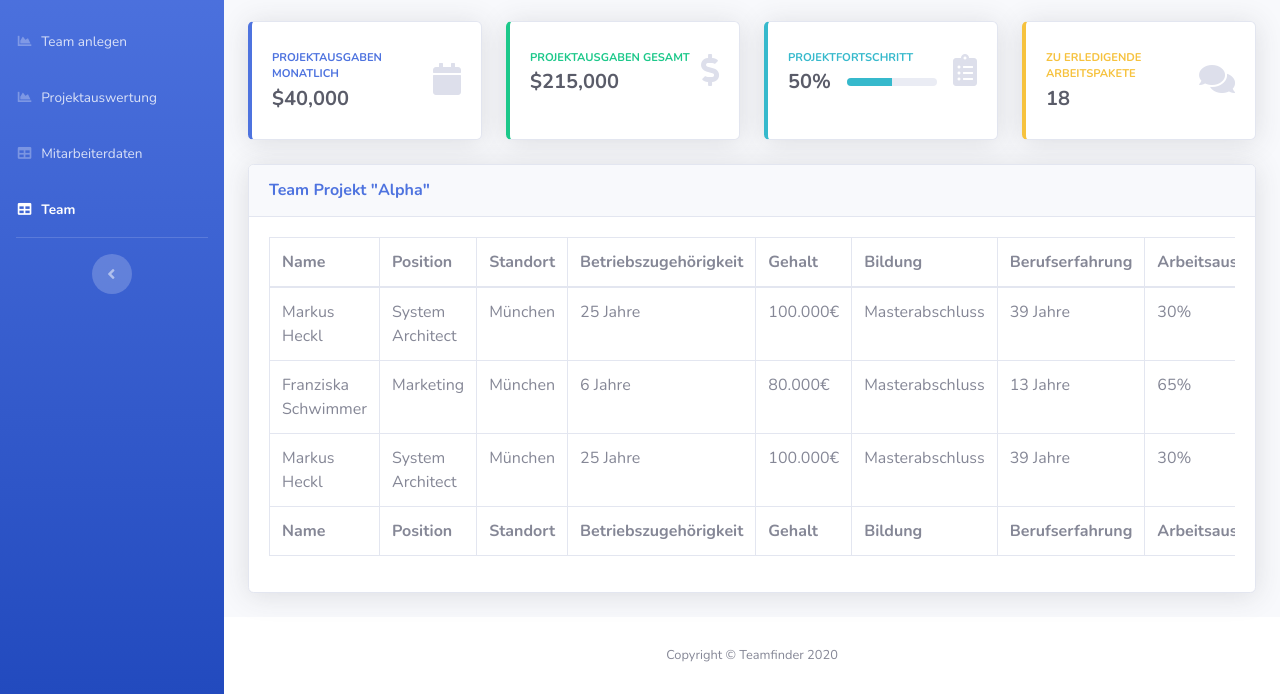
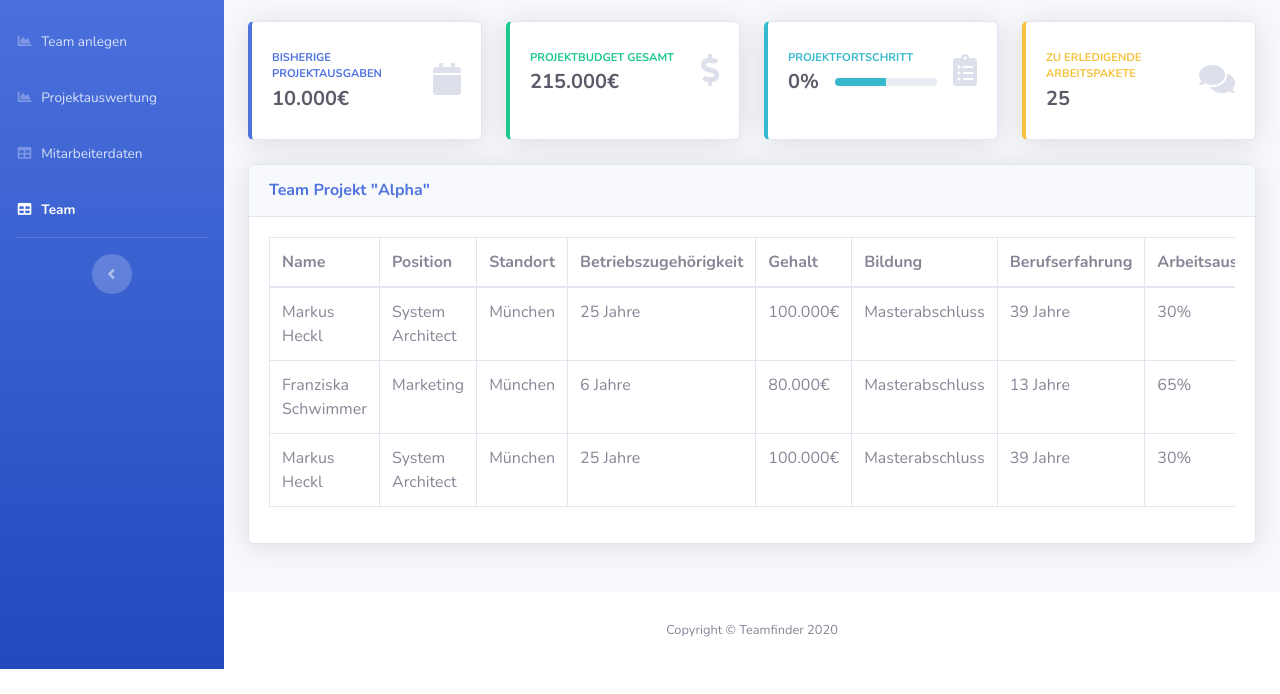
Before and after one commit to pascwin/teamfinder, a website with bundled scripts: page team.html in a window 1280 px wide. Shown: the part 131-825 px from the top of the page. After the commit the page ends 800 px from the top, so only its background shows below. Built offline with nearby package versions, Linux system fonts and the light colour scheme.

Commit message:
TeamTeam

```diff
--- a/team.html
+++ b/team.html
@@ -317,8 +317,8 @@
                                     <div class="row no-gutters align-items-center">
                                         <div class="col mr-2">
                                             <div class="text-xs font-weight-bold text-primary text-uppercase mb-1">
-                                                Projektausgaben monatlich</div>
-                                            <div class="h5 mb-0 font-weight-bold text-gray-800">$40,000</div>
+                                                Bisherige Projektausgaben</div>
+                                            <div class="h5 mb-0 font-weight-bold text-gray-800">10.000€</div>
                                         </div>
                                         <div class="col-auto">
                                             <i class="fas fa-calendar fa-2x text-gray-300"></i>
@@ -335,8 +335,8 @@
                                     <div class="row no-gutters align-items-center">
                                         <div class="col mr-2">
                                             <div class="text-xs font-weight-bold text-success text-uppercase mb-1">
-                                                Projektausgaben gesamt</div>
-                                            <div class="h5 mb-0 font-weight-bold text-gray-800">$215,000</div>
+                                                Projektbudget gesamt</div>
+                                            <div class="h5 mb-0 font-weight-bold text-gray-800">215.000€</div>
                                         </div>
                                         <div class="col-auto">
                                             <i class="fas fa-dollar-sign fa-2x text-gray-300"></i>
@@ -356,7 +356,7 @@
                                             </div>
                                             <div class="row no-gutters align-items-center">
                                                 <div class="col-auto">
-                                                    <div class="h5 mb-0 mr-3 font-weight-bold text-gray-800">50%</div>
+                                                    <div class="h5 mb-0 mr-3 font-weight-bold text-gray-800">0%</div>
                                                 </div>
                                                 <div class="col">
                                                     <div class="progress progress-sm mr-2">
@@ -383,7 +383,7 @@
                                         <div class="col mr-2">
                                             <div class="text-xs font-weight-bold text-warning text-uppercase mb-1">
                                                 Zu erledigende Arbeitspakete</div>
-                                            <div class="h5 mb-0 font-weight-bold text-gray-800">18</div>
+                                            <div class="h5 mb-0 font-weight-bold text-gray-800">25</div>
                                         </div>
                                         <div class="col-auto">
                                             <i class="fas fa-comments fa-2x text-gray-300"></i>
@@ -415,18 +415,6 @@
                                                     <th>Arbeitsauslastung</th>
                                                 </tr>
                                             </thead>
-                                            <tfoot>
-                                                <tr>
-                                                    <th>Name</th>
-                                                    <th>Position</th>
-                                                    <th>Standort</th>
-                                                    <th>Betriebszugehörigkeit</th>
-                                                    <th>Gehalt</th>
-                                                    <th>Bildung</th>
-                                                    <th>Berufserfahrung</th>
-                                                    <th>Arbeitsauslastung</th>
-                                                </tr>
-                                            </tfoot>
                                             <tbody>
                                                 <tr>
                                                     <td>Markus Heckl</td>
```
Also changed, not shown: index.html (+6 -6 lines).
